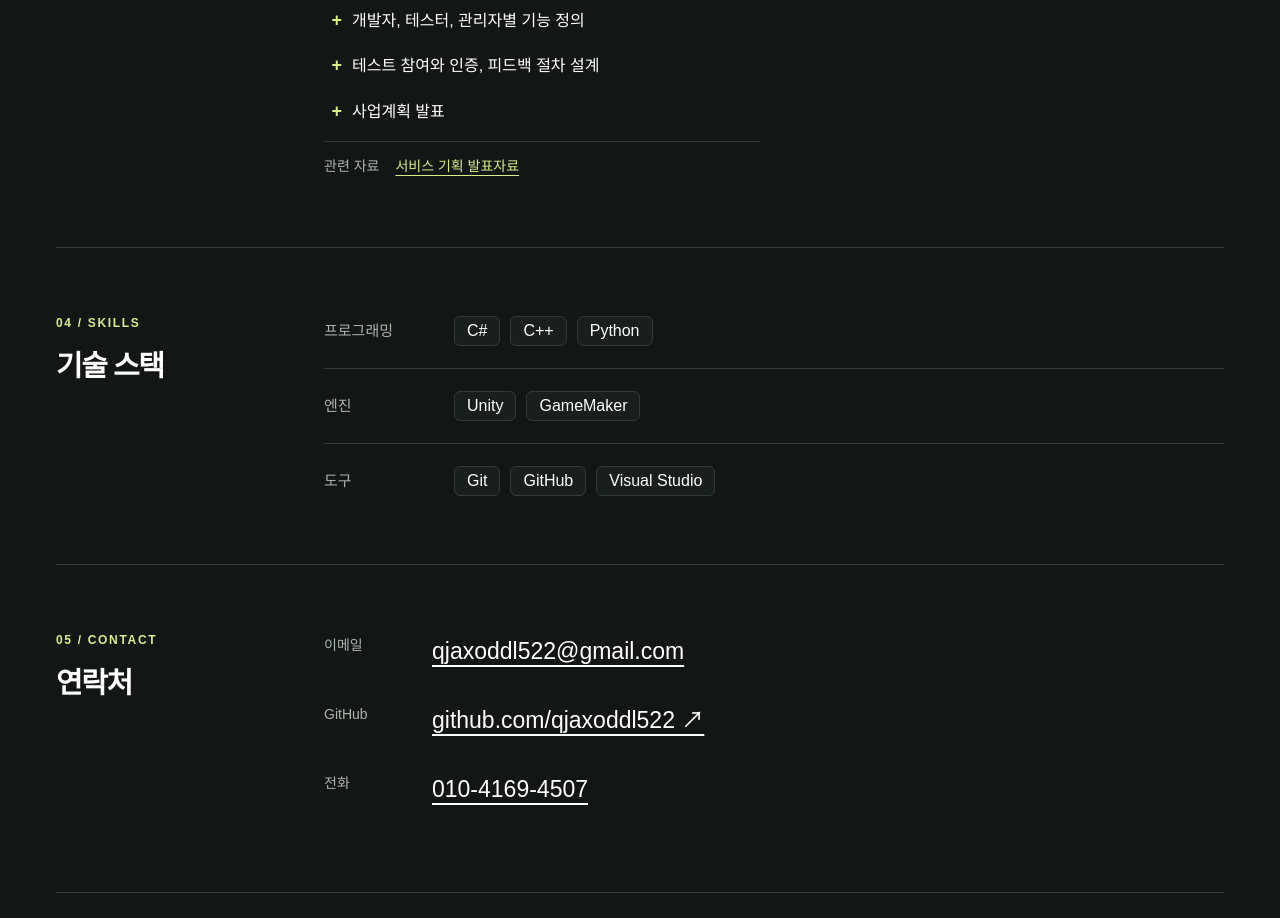
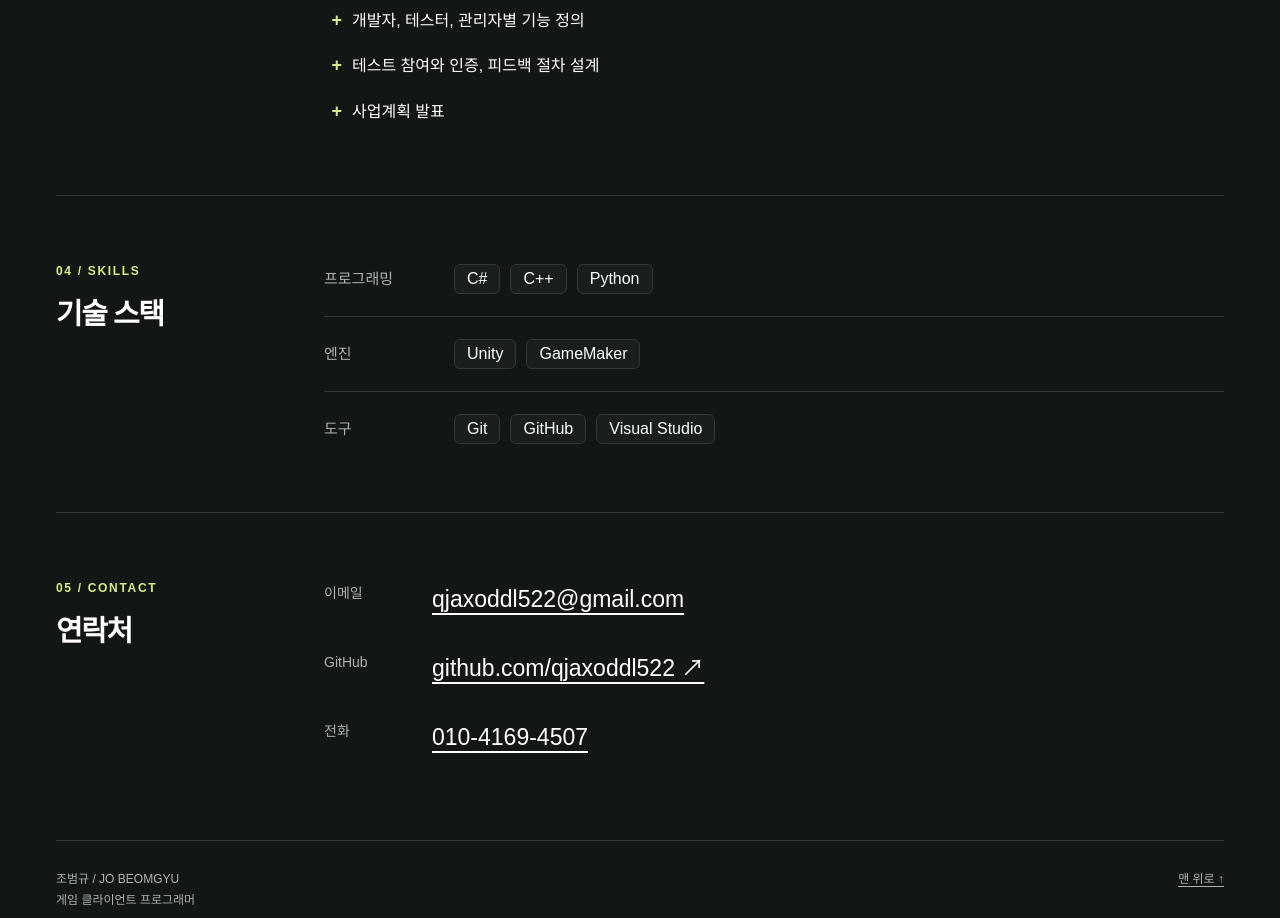
Before and after one commit to qjaxoddl522/qjaxoddl522.github.io, a plain HTML site: page index.html in a window 1280 px wide. Shown: the part 5629-6547 px from the top of the page. Drawn offline with Linux system fonts and the light colour scheme.

Commit message:
Betacraft 중복 자료 제거

```diff
--- a/index.html
+++ b/index.html
@@ -338,10 +338,6 @@
               <p class="project-meta"><span>2025년 2학기</span><span>4인</span></p>
               <p class="project-description">인디 게임 개발자와 테스터를 연결하는 테스트 기록 및 QA 피드백 서비스 기획</p>
               <ul class="project-points"><li>개발자, 테스터, 관리자별 기능 정의</li><li>테스트 참여와 인증, 피드백 절차 설계</li><li>사업계획 발표</li></ul>
-              <p class="project-evidence">
-                <span>관련 자료</span>
-                <a href="assets/docs/betacraft.pdf" target="_blank" rel="noopener noreferrer">서비스 기획 발표자료</a>
-              </p>
             </article>
           </div>
         </div>
```
